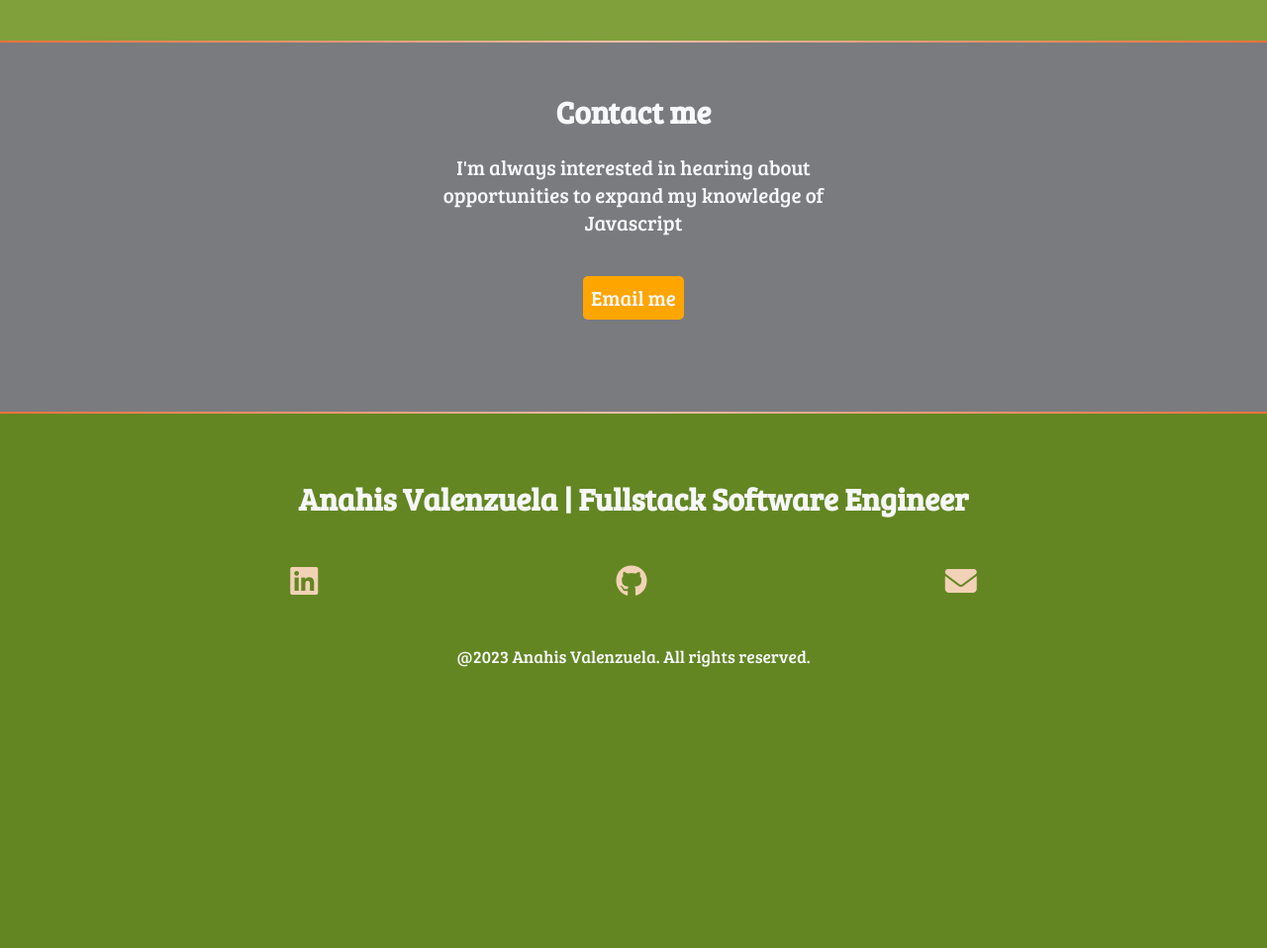
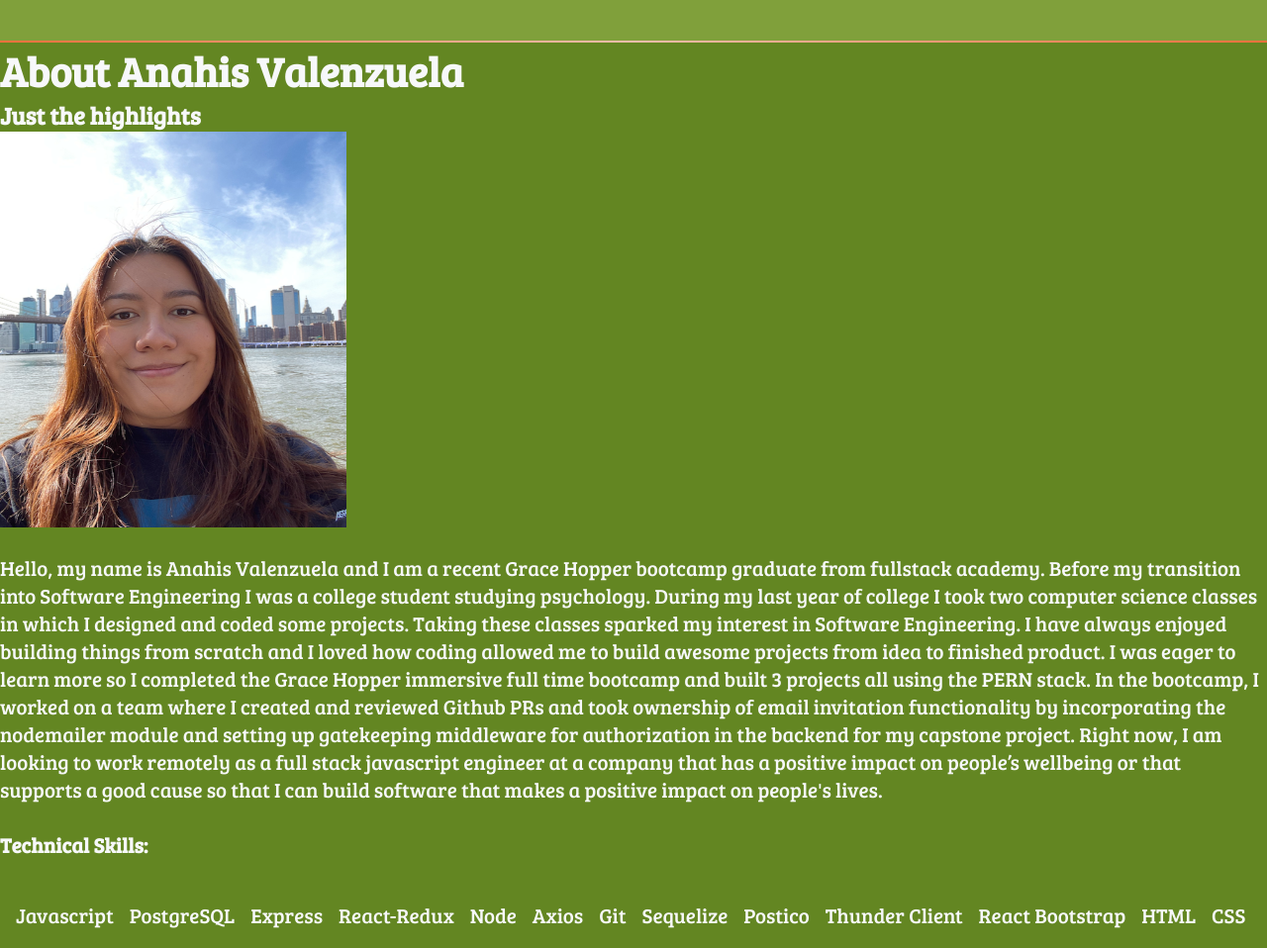
Before and after one commit to Anahisv23/Portfolio, a plain HTML site: page index.html in a window 1280 px wide. Shown: the part 2900-3858 px from the top of the page at 99% size. Before the commit the page ends 3661 px from the top, so only its background shows below. Drawn offline with Linux system fonts and the light colour scheme.

Commit message:
working on about section

```diff
--- a/index.html
+++ b/index.html
@@ -21,7 +21,7 @@
             <a href="#projects">Projects</a>
         </li>
         <li>
-            <a href="about.html">About</a>
+            <a href="#about">About</a>
         </li>
         <li>
             <a href="#contact">Contact</a>
@@ -146,6 +146,31 @@
       </article>
     </div>
     </div>
+    <div class="gradient"></div>
+    <div id="about">
+      <h1>About Anahis Valenzuela</h1>
+      <h3>Just the highlights</h3>
+      <img class="me" src="./pic.png">
+      <p class='about-me-p'>
+        Hello, my name is Anahis Valenzuela and I am a recent Grace Hopper bootcamp graduate from fullstack academy. Before my transition into Software Engineering I was a college student studying psychology. During my last year of college I took two computer science classes in which I designed and coded some projects. Taking these classes sparked my interest in Software Engineering. I have always enjoyed building things from scratch and I loved how coding allowed me to build awesome projects from idea to finished product. I was eager to learn more so I completed the Grace Hopper immersive full time bootcamp and built 3 projects all using the PERN stack. In the bootcamp, I worked on a team where I created and reviewed Github PRs and took ownership of email invitation functionality by incorporating the nodemailer module and setting up gatekeeping middleware for authorization in the backend for my capstone project. Right now, I am looking to work remotely as a full stack javascript engineer at a company that has a positive impact on people’s wellbeing or that supports a good cause so that I can build software that makes a positive impact on people's lives.
+      </p>
+      <h4>Technical Skills:</h4>
+      <ul class="list-items">
+      <li>Javascript</li>
+      <li>PostgreSQL</li>
+      <li>Express</li>
+      <li>React-Redux</li>
+      <li>Node</li>
+      <li>Axios</li>
+      <li>Git</li>
+      <li>Sequelize</li>
+      <li>Postico</li>
+      <li>Thunder Client</li>
+      <li>React Bootstrap</li>
+      <li>HTML</li>
+      <li>CSS</li>
+    </ul>
+    </div>
     <!-- block level element that will stretch all over page -->
     <div class="gradient"></div>
     <div class="section-gray">
--- a/style.css
+++ b/style.css
@@ -330,3 +330,16 @@
   body li {
     padding: 0.5rem;
   }
+
+  .list-items{
+    display: flex;
+    flex-direction: row;
+    flex-wrap: wrap;
+    padding: 0.5rem;
+    list-style-type: none;
+  }
+
+  .me {
+    width: 350px;
+    height: 400px
+  }
```
Also changed, not shown: pic.png (added).
